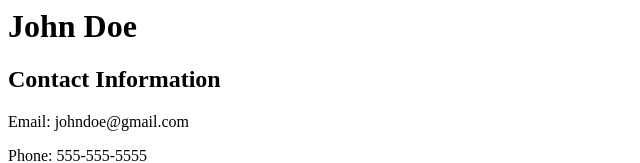
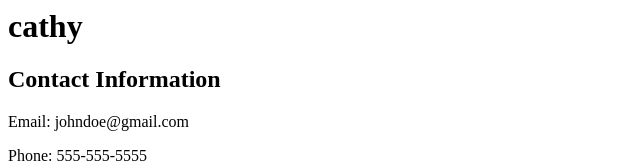
Before and after one commit to cathy03040304/c, a plain HTML site: page index.html in a window 1280 px wide. Shown: the top 163 px of the page, without its empty margins (0-640 px from the left). Drawn offline with Linux system fonts and the light colour scheme.

Commit message:
Update index.html

```diff
--- a/index.html
+++ b/index.html
@@ -3,7 +3,7 @@
     <title>CV</title>
   </head>
   <body>
-    <h1>John Doe</h1>
+    <h1>cathy</h1>
     <h2>Contact Information</h2>
     <p>Email: johndoe@gmail.com</p>
     <p>Phone: 555-555-5555</p>
```
